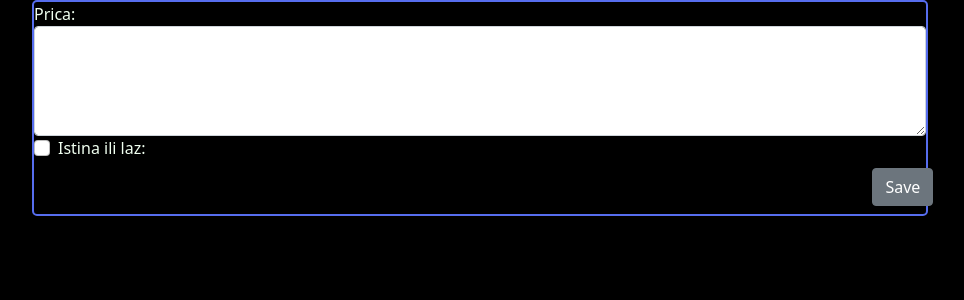
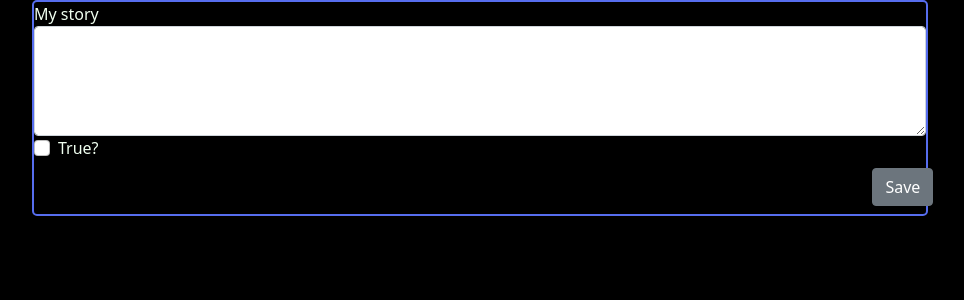
Before and after one commit to DejanR-24/True_or_false, a Django app: page /add_story/ in a window 1280 px wide. Shown: the part 56-356 px from the top of the page, without its empty margins (160-1124 px from the left). Run offline with Django 4.2, Linux system fonts and the light colour scheme.

Commit message:
translate few words in html

```diff
--- a/story/templates/story/add_story.html
+++ b/story/templates/story/add_story.html
@@ -5,13 +5,13 @@
     <form action="/add_story/" method="POST">
         {% csrf_token %}
         <div class="form-group">
-            <label for="id_text">Prica:</label>
+            <label for="id_text">My story</label>
             <textarea name="text" class="form-control" id="id_text" rows="4" maxlength="2000" required=""></textarea>
           </div>
           <div class="form-check">
         <input type='hidden' value='False' name='ans'>
         <input type="checkbox" class="form-check-input" name="ans" id="id_ans">
-            <label class="form-check-label" for="id_ans">Istina ili laz:</label>
+            <label class="form-check-label" for="id_ans">True?</label>
           </div>
           <div class="col-auto my-2">
             <button type="submit" class="btn btn-secondary" style="margin-left: 94%;">Save</button>
--- a/story/templates/story/my_stories.html
+++ b/story/templates/story/my_stories.html
@@ -9,7 +9,7 @@
         <div class="row d-flex justify-content-center">
             <div class="col-sm-4 row" style="text-align: center;justify-content: center;"><a href="#" class="btn btn-primary col-sm true_btn">True</a><p class="col-sm" style="text-align: center;justify-content: center;">{{story.t}}</p></div>
             <div class="col-sm-4 row" style="text-align: center;"><a href="#" class="btn btn-secondary col-sm false_btn">False</a><p class="col-sm align-middle">{{story.f}}</p></div>
-            <div class="col-sm-4" style="text-align: center;"><a href="/stories/{{forloop.counter}}" class="btn" style="color: rgb(248, 207, 207);">Komentari</a></div>
+            <div class="col-sm-4" style="text-align: center;"><a href="/stories/{{forloop.counter}}" class="btn" style="color: rgb(248, 207, 207);">Comments</a></div>
         </div>
         </div>
 
```
